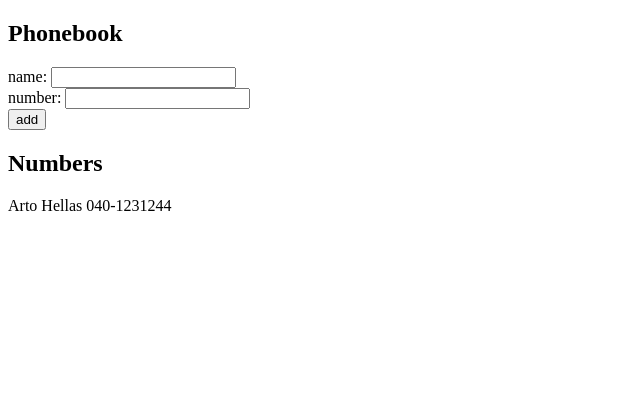
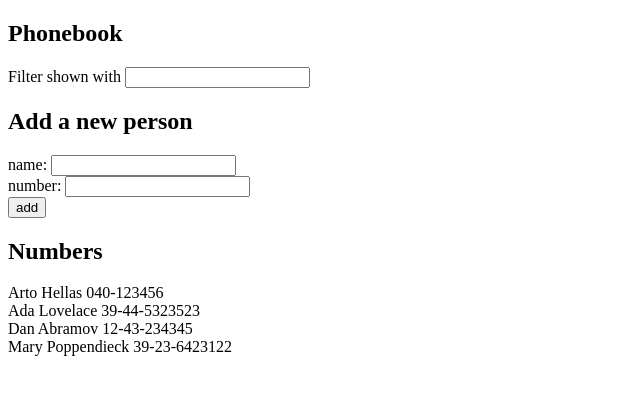
Before and after one commit to akselisokorpi/fullstackopen, a React (Vite) app in the folder part_2/puhelinluettelo/: page / in a window 1280 px wide. Shown: the top 394 px of the page, without its empty margins (0-640 px from the left). Built offline with nearby package versions, Linux system fonts and the light colour scheme.

Commit message:
Implemented filtering and did some refactoring

```diff
--- a/part_2/puhelinluettelo/src/App.jsx
+++ b/part_2/puhelinluettelo/src/App.jsx
@@ -2,11 +2,24 @@ import { useState } from 'react'
 import ShowPeople from './components/ShowPeople'
 import checkDoppelGangers from './components/CheckPersons'
 import Notification from './components/Notification';
+import FilterPerson from './components/FilterPerson';
+import AddPerson from './components/AddPerson';
 
 const App = () => {
-  const [persons, setPersons] = useState([{ name: 'Arto Hellas', number: '040-1231244'}]);
+  const [persons, setPersons] = useState([
+    { name: 'Arto Hellas', number: '040-123456' },
+    { name: 'Ada Lovelace', number: '39-44-5323523' },
+    { name: 'Dan Abramov', number: '12-43-234345' },
+    { name: 'Mary Poppendieck', number: '39-23-6423122' }
+  ]);
   const [newName, setNewName] = useState('');
   const [newNumber, setNewNumber] = useState('');
+  const [newFilter, setNewFilter] = useState('');
+
+  const handleFiltering = ( event ) => {
+    console.log(event.target.value);
+    setNewFilter(event.target.value);
+  }
 
   const handleNewNumber = ( event ) => {
     console.log(event.target.value);
@@ -36,18 +49,23 @@ const App = () => {
   return (
     <div>
       <h2>Phonebook</h2>
-      <form>
-        <div> name: <input value={newName} onChange={handleNewPerson}/> </div>
-        <div> number: <input value={newNumber} onChange={handleNewNumber}/> </div>
-        <div>
-          <button type="submit" onClick={(event) => {
-            event.preventDefault(); addNewPersonToArray();
-            }}>add
-            </button>
-        </div>
-      </form>
+      <FilterPerson
+        newFilter={newFilter}
+        handleFiltering={handleFiltering}
+      />
+      <h2>Add a new person</h2>
+      <AddPerson
+        newFilter={newName}
+        newNumber={newNumber}
+        handleNewPerson={handleNewPerson}
+        handleNewNumber={handleNewNumber}
+        addNewPersonToArray={addNewPersonToArray}
+      />
       <h2>Numbers</h2>
-      <ShowPeople persons={persons}/>
+      <ShowPeople
+        persons={persons}
+        filter={newFilter}
+      />
     </div>
   );
 };
--- /dev/null
+++ b/part_2/puhelinluettelo/src/components/AddPerson.jsx
@@ -0,0 +1,16 @@
+const AddPerson = ( props ) => {
+    return (
+        <form>
+        <div> name: <input value={props.newName} onChange={props.handleNewPerson}/> </div>
+        <div> number: <input value={props.newNumber} onChange={props.handleNewNumber}/> </div>
+        <div>
+          <button type="submit" onClick={(event) => {
+            event.preventDefault(); props.addNewPersonToArray();
+            }}>add
+            </button>
+        </div>
+      </form>
+    );
+};
+
+export default AddPerson;
--- /dev/null
+++ b/part_2/puhelinluettelo/src/components/FilterPerson.jsx
@@ -0,0 +1,10 @@
+const FilterPerson = ( props ) => {
+
+    return (
+        <form>
+        <div> Filter shown with <input value={props.newFilter} onChange={props.handleFiltering}/> </div>
+        </form>
+    );
+};
+
+export default FilterPerson;
--- a/part_2/puhelinluettelo/src/components/ShowPeople.jsx
+++ b/part_2/puhelinluettelo/src/components/ShowPeople.jsx
@@ -8,10 +8,14 @@ const OutputPeople = ({ name, number }) => {
     );
 };
 
-const ShowPeople = ( props ) => {
+const ShowPeople = ({ persons, filter }) => {
+    const filteredPersons = persons.filter(person =>
+        person.name.toUpperCase().includes(filter.toUpperCase())
+    );
+
     return (
         <div>
-            {props.persons.map(person =>
+            {filteredPersons.map(person =>
                 <OutputPeople key={person.name} name={person.name} number={person.number} />
             )}
         </div>
```
